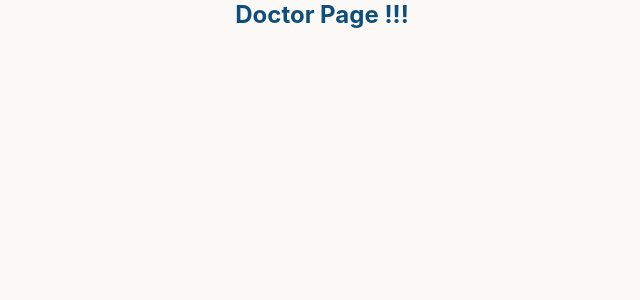
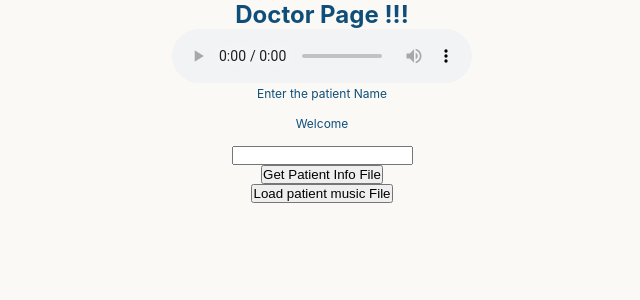
Before and after one commit to amitofsk/hearthark, a React (Create React App) app: page /doctor in a window 1280 px wide. Shown: the top 300 px of the page, without its empty margins (318-958 px from the left). Built offline with nearby package versions, Linux system fonts and the light colour scheme.

Commit message:
Worked on doctor page and cleaned up filerecord parsing

```diff
--- a/src/pages/doctor-page/doctor-page.component.jsx
+++ b/src/pages/doctor-page/doctor-page.component.jsx
@@ -4,8 +4,142 @@ const DoctorPage = () => {
   return (
     <div>
       <h1>Doctor Page !!!</h1>
-    </div>
+      <audio id="audiox" controls>
+                <source id="mysource" src="sonar.ogg" type="audio/mpeg">
+                </source>
+      </audio>
+      <br></br>
+      <p id = "helloDoc">Enter the patient Name </p>
+      <br></br>
+      <p id="btest">Welcome</p>
+      <br></br>
+      <input type = "text" id="nameWanted" name="Isaac"></input>
+      <br></br>
+      <button type="button" onClick={()=>readPatientFile(1, document.getElementById('nameWanted'), document.getElementById('btest'))}>Get Patient Info File</button>
+      <br></br>
+      <button type="button" onClick={() => switchMusic()}>Load patient music File</button>
+      <br></br>
+
+
+
+
+
+
+   </div>
   );
 };
 
+
+
+
+
+
+//This function is taken from: https://stackoverflow.com/questions/14446447/how-to-read-a-local-text-file
+function readTextFile(file)
+{
+    var rawFile = new XMLHttpRequest();
+    rawFile.open("GET", file, false);
+    rawFile.onreadystatechange = function ()
+    {
+        if(rawFile.readyState === 4)
+        {
+            if(rawFile.status === 200 || rawFile.status == 0)
+            {
+                var allText = rawFile.responseText;
+                    document.getElementById('btest').innerHTML=allText;
+            //    alert(allText);
+            }
+        }
+    }
+    rawFile.send(null);
+}
+
+
+function cFunction(){
+        var mystring="x";
+        mystring=readTextFile("patientData.txt");
+
+}
+
+
+function switchMusic() {
+
+        //document.getElementById('btest').innerHTML="New music file";
+        var audio= document.getElementById('audiox');
+        var source=document.getElementById('mysource');
+        //source.src="bark.ogg";
+        readPatientFile(8, document.getElementById('nameWanted'), document.getElementById('btest'));
+        var mystring="";;
+        mystring=mystring+document.getElementById('btest').innerHTML;
+        document.getElementById('btest').innerHTML=mystring;
+        source.src=mystring;
+        audio.load();
+}
+
+
+function readPatientFile(recordPiece, elementName, elementOut) {
+       //
+        //OK, for now I'm hard coding this...
+        //This needs to be fixed to work more generally...
+        var nameString=elementName.value;
+        //var allData=readTextFile("patientData.txt");
+        var temp=readTextFile("patientData.txt");
+        var allData=elementOut.innerHTML;
+        var strStartPoint=0;
+        var strEndPoint=10;
+        var rowData1="";
+        var rowData2="";
+        var rowData3="";
+        var correctData="";
+        //strEndPoint=allData.indexOf(';');
+        rowData1=allData.substr(0, 43);
+        rowData2=allData.substr(45,43);
+        rowData3=allData.substr(90, 43);
+        //Again...  I'm hard coding this for now...
+        if(rowData1[0]==nameString[0]) {correctData=rowData1;}
+        else if (rowData2[0]==nameString[0]){correctData=rowData2;}
+        else if (rowData3[0]==nameString[0]){correctData=rowData3;}
+        else {correctData="Not Found"};
+        if(recordPiece==1)
+        {
+        //Show total record
+        }
+        if(recordPiece==2)
+        {
+                //Pick off only the name
+                correctData=correctData.substr(0, 5);
+        }
+        if(recordPiece==3)
+        {
+                //Pick off only the city
+                correctData=correctData.substr(7,9);
+        }
+        if(recordPiece==4) {
+                //Pick off only Age
+                correctData=correctData.substr(18,2);
+        }
+        if(recordPiece==5) {
+                //Pick off only blood type
+                correctData=correctData.substr(22,1);
+        }
+        if(recordPiece==6) {
+                //Pick off only height in cm
+                correctData=correctData.substr(24,4);
+        }
+        if(recordPiece==7) {
+                //Pick off only weight in kg
+                correctData=correctData.substr(30,2);
+        }
+        if(recordPiece==8)
+        {
+                //Pick off only file name
+                correctData=correctData.substr(34,8);
+        }
+        elementOut.innerHTML=correctData;
+}
+
+
+
+
+
 export default DoctorPage;
--- a/src/pages/patientAM-page/patientAM-page.component.jsx
+++ b/src/pages/patientAM-page/patientAM-page.component.jsx
@@ -12,7 +12,7 @@ class PatientAMPage extends React.Component{
 
 
 	  <br></br>
-	  <input type = "file" accept = "audio/*" capture id="recorder">
+	  <input type="file" accept="audio/*" capture id="recorder">
 	  </input>
 	  <br></br>
 	  <p id = "btest"> Hello </p>
@@ -23,12 +23,18 @@ class PatientAMPage extends React.Component{
 	  <br></br>
 	  <input type = "text" id="nameWanted" name="Isaac"></input>
 	  <br></br>
-	  <button type="button" onClick={() => dFunction()}>Read info for patient entered above</button>
+	  <button type="button" onClick={()=>readPatientFile(1, document.getElementById('nameWanted'), document.getElementById('btest'))}>Read info for patient entered above</button>
 	  <br></br>
 	  <button type="button" onClick={() => eFunction()}>Upload a file to the server</button>
 	  <br></br>
-	  <button type="button" onClick={() => fFunction()}>Switch music files </button>
+	  <button type="button" onClick={() => switchMusic()}>Switch music files </button>
 	  <br></br>
+          <br></br>
+	  <br></br>
+	  <br></br>
+
+
+
        </div>
 
 
@@ -39,14 +45,17 @@ class PatientAMPage extends React.Component{
 };
 }
 
-function dFunction() {
+
+//This function takes two elements. It Reads the file public/patientData.txt and saves the string in this element.
+//
+function readPatientFile(recordPiece, elementName, elementOut) {
        //
 	//OK, for now I'm hard coding this...
 	//This needs to be fixed to work more generally...
-	var nameString=document.getElementById('nameWanted').value;
+	var nameString=elementName.value;
         //var allData=readTextFile("patientData.txt");
 	var temp=readTextFile("patientData.txt");
-	var allData=document.getElementById('btest').innerHTML;
+	var allData=elementOut.innerHTML;
 	var strStartPoint=0;
 	var strEndPoint=10;
 	var rowData1="";
@@ -54,15 +63,50 @@ function dFunction() {
 	var rowData3="";
 	var correctData="";
 	//strEndPoint=allData.indexOf(';');
-	rowData1=allData.substr(0, 41);
-	rowData2=allData.substr(42,43);
-	rowData3=allData.substr(86, 44);
+	rowData1=allData.substr(0, 43);
+	rowData2=allData.substr(45,43);
+	rowData3=allData.substr(90, 43);
         //Again...  I'm hard coding this for now...
 	if(rowData1[0]==nameString[0]) {correctData=rowData1;}
 	else if (rowData2[0]==nameString[0]){correctData=rowData2;}
 	else if (rowData3[0]==nameString[0]){correctData=rowData3;}
 	else {correctData="Not Found"};
-	document.getElementById('btest').innerHTML=correctData;
+	if(recordPiece==1)
+	{
+	//Show total record
+	}
+	if(recordPiece==2)
+	{
+		//Pick off only the name
+		correctData=correctData.substr(0, 5);
+	}
+	if(recordPiece==3)
+	{
+		//Pick off only the city
+		correctData=correctData.substr(7,9);
+	}
+	if(recordPiece==4) {
+		//Pick off only Age
+		correctData=correctData.substr(18,2);
+	}
+	if(recordPiece==5) {
+		//Pick off only blood type
+		correctData=correctData.substr(22,1);
+	}
+	if(recordPiece==6) {
+		//Pick off only height in cm
+		correctData=correctData.substr(24,4);
+	}
+	if(recordPiece==7) {
+		//Pick off only weight in kg
+		correctData=correctData.substr(30,2);
+	}
+	if(recordPiece==8)
+	{
+		//Pick off only file name
+		correctData=correctData.substr(34,8);
+	}
+	elementOut.innerHTML=correctData;
 }
 
 function bFunction() {
@@ -95,33 +139,39 @@ function readTextFile(file)
     rawFile.send(null);
 }
 
-
+//Eventually this function will Let the user download a file. This function currently isn't working.
+//See ref https://stackoverflow.com/questions/61237355/how-to-save-my-input-values-to-text-file-with-reactjs
 function eFunction() {
 
      document.getElementById('btest').innerHTML="Make sure to put file in public directory.... Not currently workint";
-  /*
-    const recorder = document.getElementById('recorder');
-    const player = document.getElementById('audiox');
+
+    //const recorder = document.getElementById('recorder');
+    //const player = document.getElementById('audiox');
 
     document.getElementById("btest").innerHTML="Button pressed";
 
     const element2 = document.createElement("c");
-	const file3 = new Blob([document.getElementById('recorder').value], {type: 'text/plain'});
+    const file3 = new Blob([document.getElementById('recorder').value], {type: 'text/plain'});
 
     element2.href = URL.createObjectURL(file3);
-    element2.download = "myFile.ogg";
+    element2.download = "myFile.txt";
     document.body.appendChild(element2); // Required for this to work in FireFox
-            element2.click();
-*/
+    element2.click();
+    document.getElementById("btest").innerHTML="HERE";
 
 }
 
-function fFunction() {
+function switchMusic() {
 
-	document.getElementById('btest').innerHTML="New music file";
+	//document.getElementById('btest').innerHTML="New music file";
 	var audio= document.getElementById('audiox');
 	var source=document.getElementById('mysource');
-	source.src="bark.ogg";
+	//source.src="bark.ogg";
+	readPatientFile(8, document.getElementById('nameWanted'), document.getElementById('btest'));
+	var mystring="";;
+	mystring=mystring+document.getElementById('btest').innerHTML;
+	document.getElementById('btest').innerHTML=mystring;
+	source.src=mystring;
 	audio.load();
 }
 
```
Also changed, not shown: public/patientData.txt.
